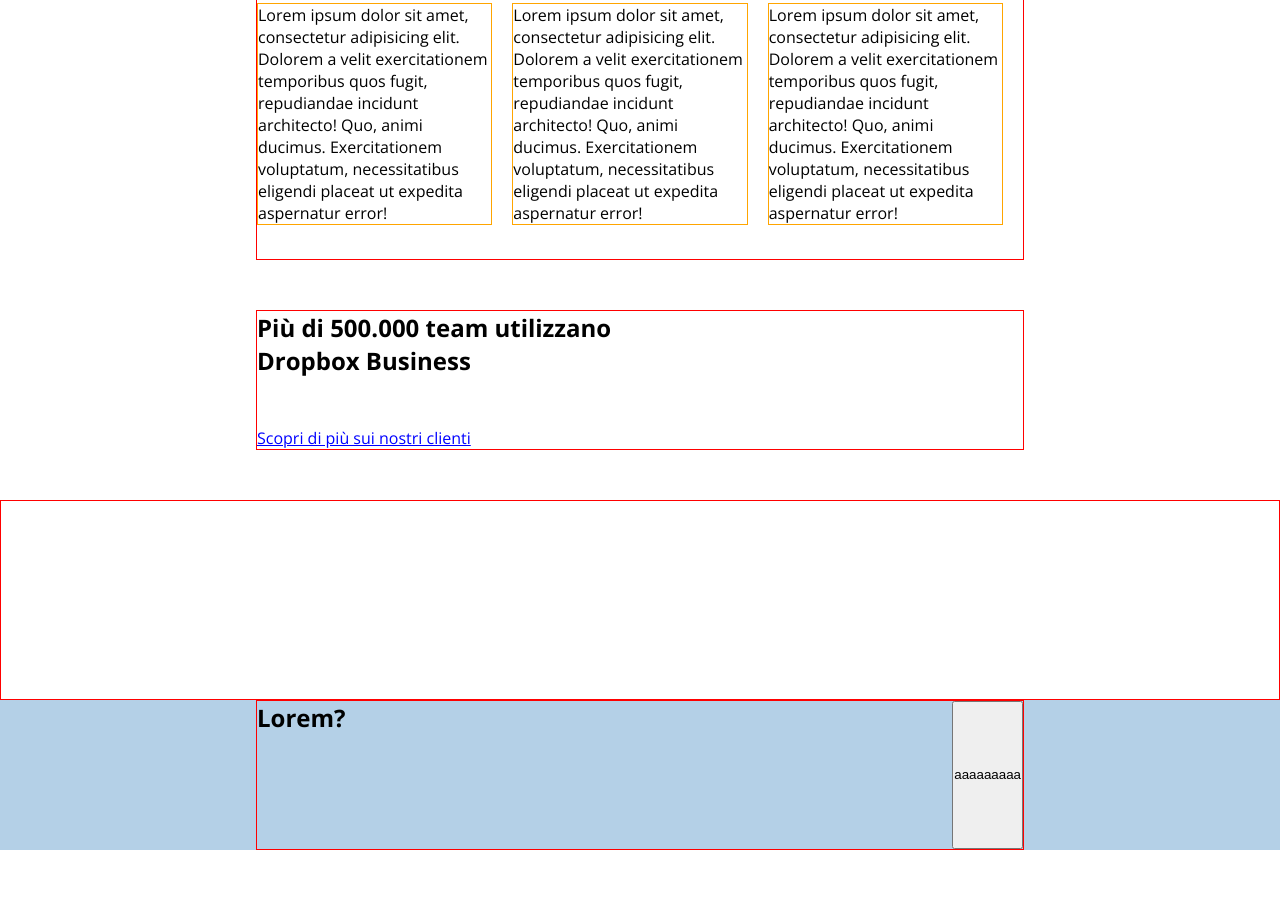
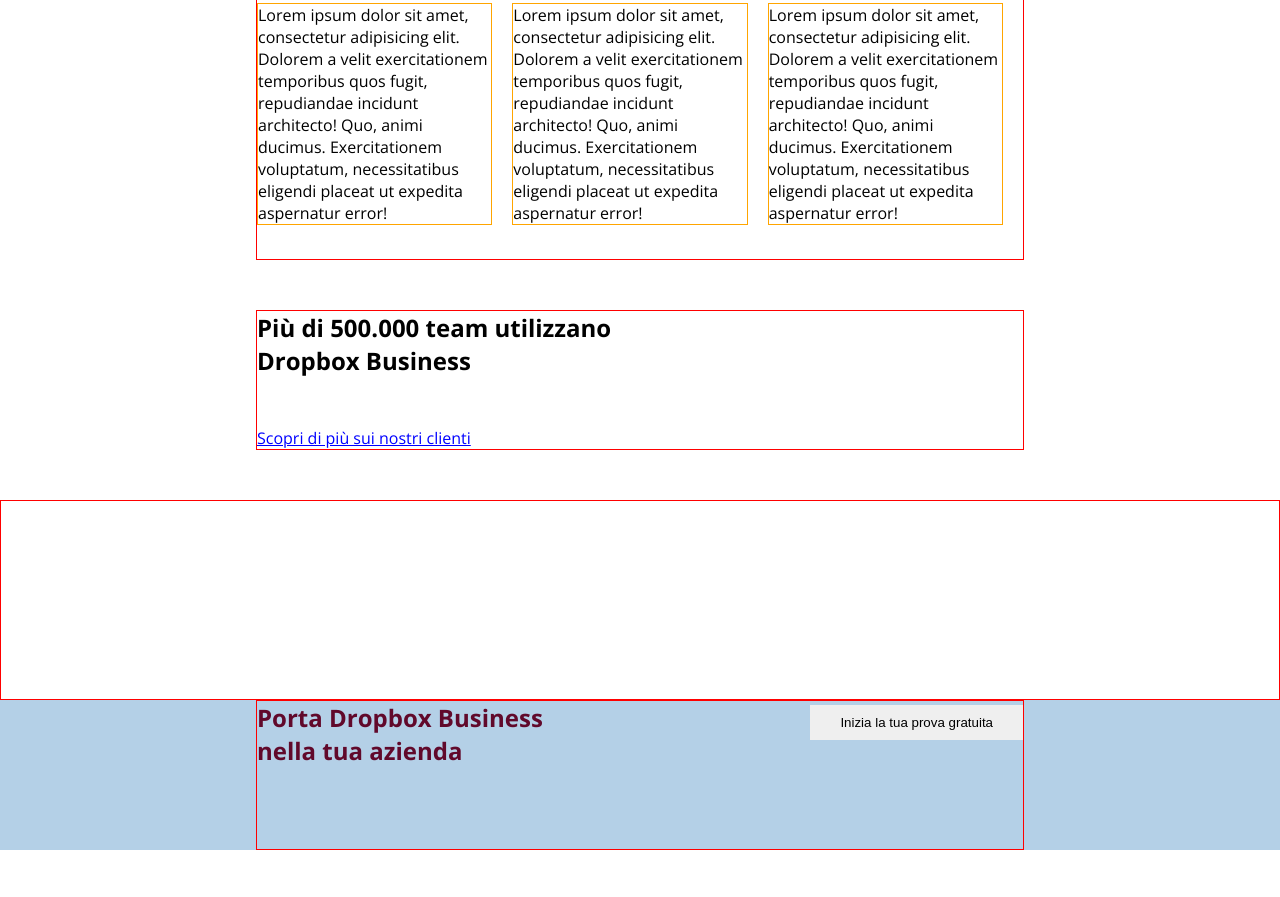
Before and after one commit to marcomazzotti/htmlcss-dropbox, a plain HTML site: page index.html in a window 1280 px wide. Shown: the part 1870-2767 px from the top of the page. Drawn offline with nearby package versions, Linux system fonts and the light colour scheme.

Commit message:
Add: free-trial section

```diff
--- a/css/style.css
+++ b/css/style.css
@@ -51,7 +51,7 @@ a{
   background-color: white;
   justify-content: space-between;
   align-items: center;
-  padding: 20px 10px;
+  padding: 10px 10px;
 }
 
 .header ul{
@@ -203,6 +203,16 @@ a{
   min-height: 150px;
   /* /debug */
   justify-content: space-between;
+  align-items:baseline;
+}
+
+.free-trial button{
+  padding: 10px 30px;
+  border: none;
+}
+
+.free-trial h2{
+  color: #61092b;
 }
 
 /* faq */
--- a/index.html
+++ b/index.html
@@ -94,8 +94,8 @@
 
     <div class="cta">
       <div class="free-trial container flex">
-        <h2>Lorem?</h2>
-        <button>aaaaaaaaa</button>
+        <h2>Porta Dropbox Business <br> nella tua azienda</h2>
+        <button>Inizia la tua prova gratuita</button>
       </div>
     </div>
     <div class="faq container">
```
